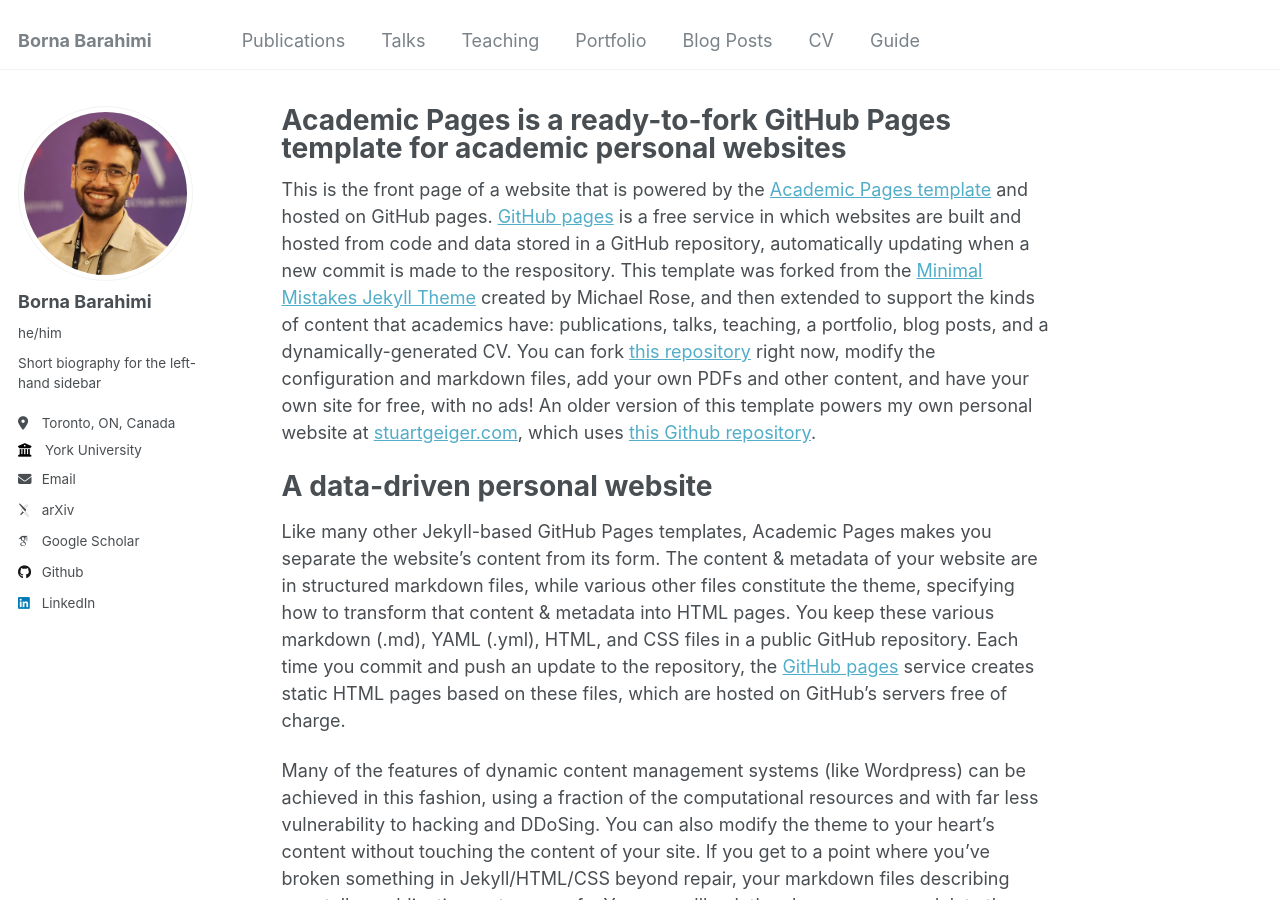
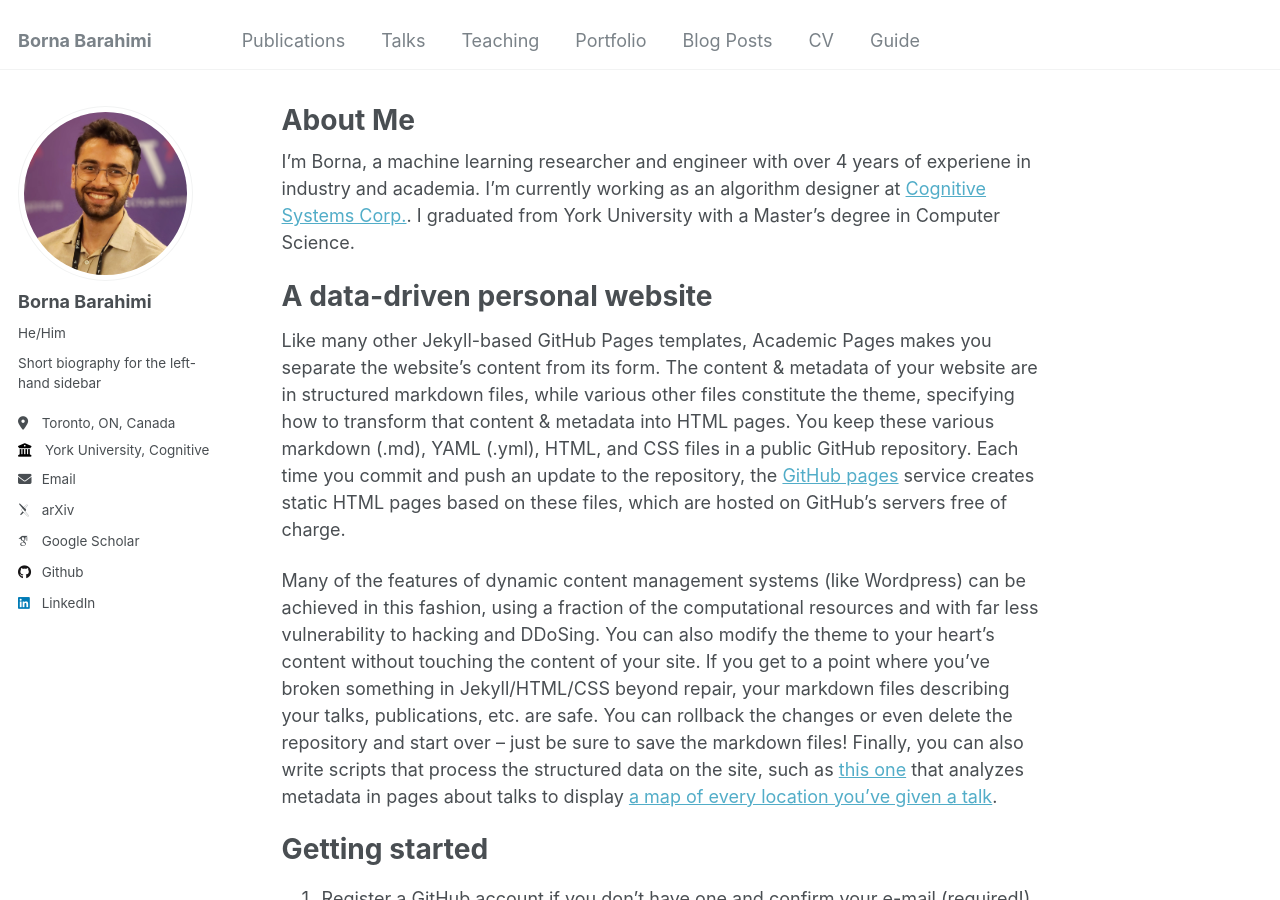
Before and after one commit to bornabr/bornabr.github.io, a Jekyll site: the page built from _pages/about.md, in a window 1280 px wide and 900 px high. Built offline with Jekyll 4.4.1, drawn with Linux system fonts in a browser that asks for light colours; some web fonts are replaced.

Commit message:
Update about.md

```diff
--- a/_config.yml
+++ b/_config.yml
@@ -23,10 +23,10 @@
   # Biographic information
   avatar           : "borna.jpg"
   name             : "Borna Barahimi"
-  pronouns         : "he/him"
+  pronouns         : "He/Him"
   bio              : "Short biography for the left-hand sidebar"
   location         : "Toronto, ON, Canada"
-  employer         : "York University"
+  employer         : "York University, Cognitive Systems Corp."
   uri              : # URL
   email            : "bornab@yorku.ca"
 
--- a/_pages/about.md
+++ b/_pages/about.md
@@ -1,13 +1,15 @@
 ---
 permalink: /
-title: "Academic Pages is a ready-to-fork GitHub Pages template for academic personal websites"
+title: "About Me"
 author_profile: true
 redirect_from:
   - /about/
   - /about.html
 ---
 
-This is the front page of a website that is powered by the [Academic Pages template](https://github.com/academicpages/academicpages.github.io) and hosted on GitHub pages. [GitHub pages](https://pages.github.com) is a free service in which websites are built and hosted from code and data stored in a GitHub repository, automatically updating when a new commit is made to the respository. This template was forked from the [Minimal Mistakes Jekyll Theme](https://mmistakes.github.io/minimal-mistakes/) created by Michael Rose, and then extended to support the kinds of content that academics have: publications, talks, teaching, a portfolio, blog posts, and a dynamically-generated CV. You can fork [this repository](https://github.com/academicpages/academicpages.github.io) right now, modify the configuration and markdown files, add your own PDFs and other content, and have your own site for free, with no ads! An older version of this template powers my own personal website at [stuartgeiger.com](http://stuartgeiger.com), which uses [this Github repository](https://github.com/staeiou/staeiou.github.io).
+I'm Borna, a machine learning researcher and engineer with over 4 years of experiene in industry and academia. I'm currently working as an algorithm designer at [Cognitive Systems Corp.](https://www.cognitivesystems.com/). I graduated from York University with a Master's degree in Computer Science.
+
+<!-- This is the front page of a website that is powered by the [Academic Pages template](https://github.com/academicpages/academicpages.github.io) and hosted on GitHub pages. [GitHub pages](https://pages.github.com) is a free service in which websites are built and hosted from code and data stored in a GitHub repository, automatically updating when a new commit is made to the respository. This template was forked from the [Minimal Mistakes Jekyll Theme](https://mmistakes.github.io/minimal-mistakes/) created by Michael Rose, and then extended to support the kinds of content that academics have: publications, talks, teaching, a portfolio, blog posts, and a dynamically-generated CV. You can fork [this repository](https://github.com/academicpages/academicpages.github.io) right now, modify the configuration and markdown files, add your own PDFs and other content, and have your own site for free, with no ads! An older version of this template powers my own personal website at [stuartgeiger.com](http://stuartgeiger.com), which uses [this Github repository](https://github.com/staeiou/staeiou.github.io). -->
 
 A data-driven personal website
 ======
```
